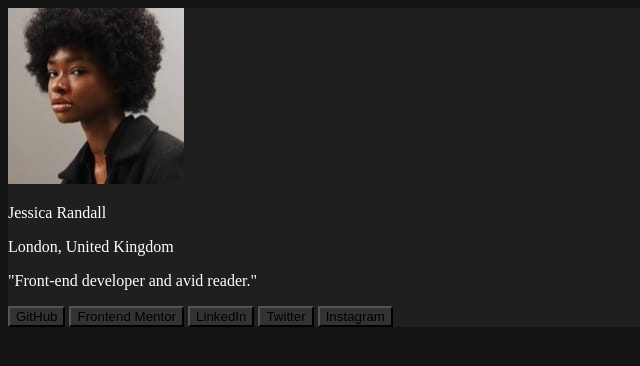
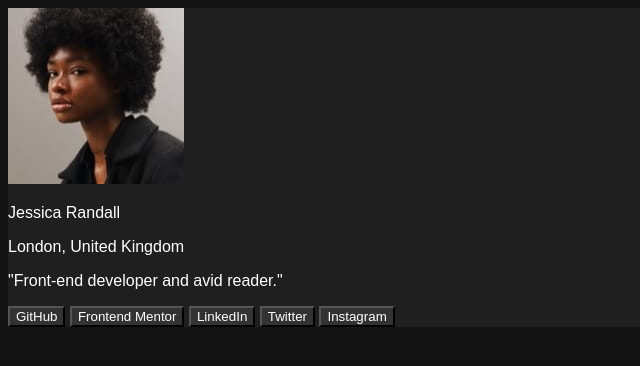
Before and after one commit to hastigholami/social-links-profile, a plain HTML site: page index.html in a window 1280 px wide. Shown: the whole page, without its empty margins (0-640 px from the left). Drawn offline with Linux system fonts and the light colour scheme.

Commit message:
updated font and color in style file

```diff
--- a/style.css
+++ b/style.css
@@ -1,5 +1,6 @@
 body {
     background: hsl(0, 0%, 8%);
+    font-family: Arial;
 }
 
 p {
@@ -8,8 +9,23 @@ p {
 
 button {
     background-color: hsl(0, 0%, 20%);
+    color: hsl(0, 0%, 100%);
 }
 
 .profile-preview {
     background-color: hsl(0, 0%, 12%);
 }
+
+.thumbnail {}
+
+.profile-pic {}
+
+.info {}
+
+.authur {}
+
+.country {}
+
+.job {}
+
+.links {}
```
